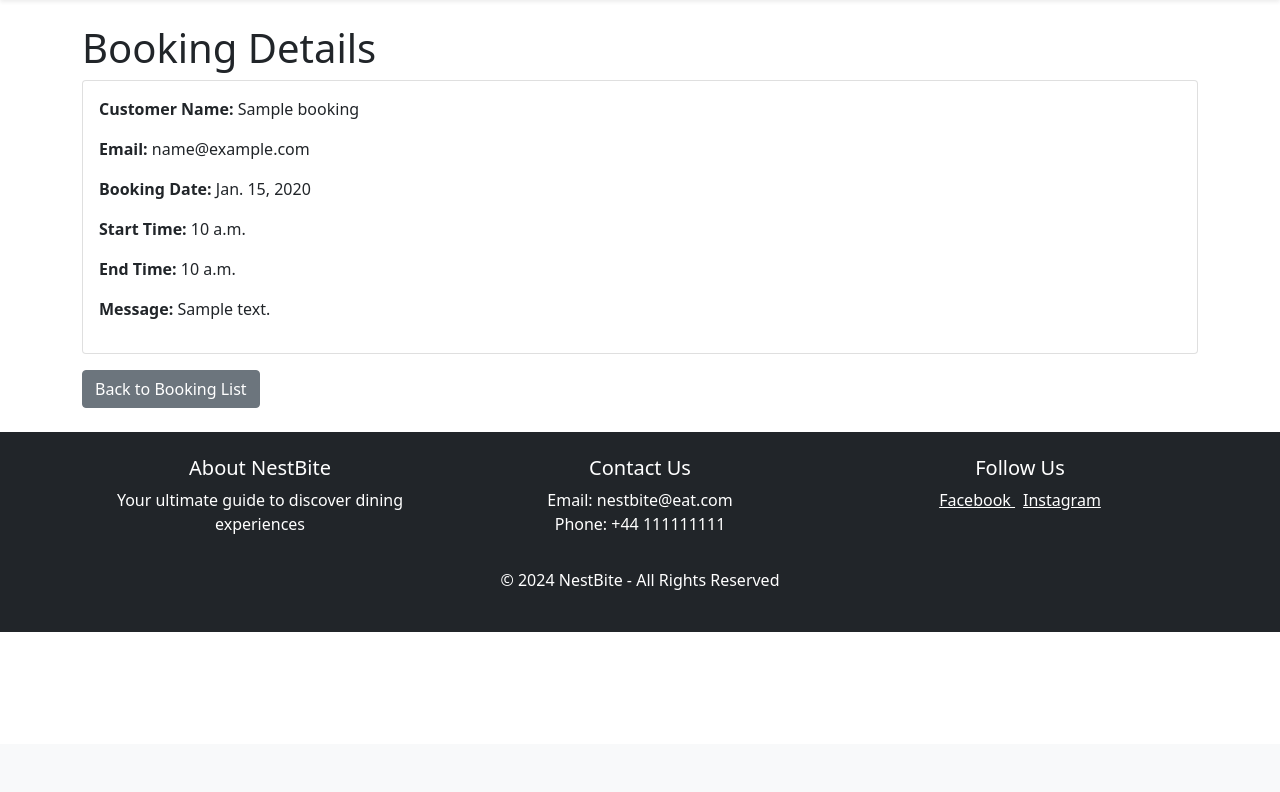
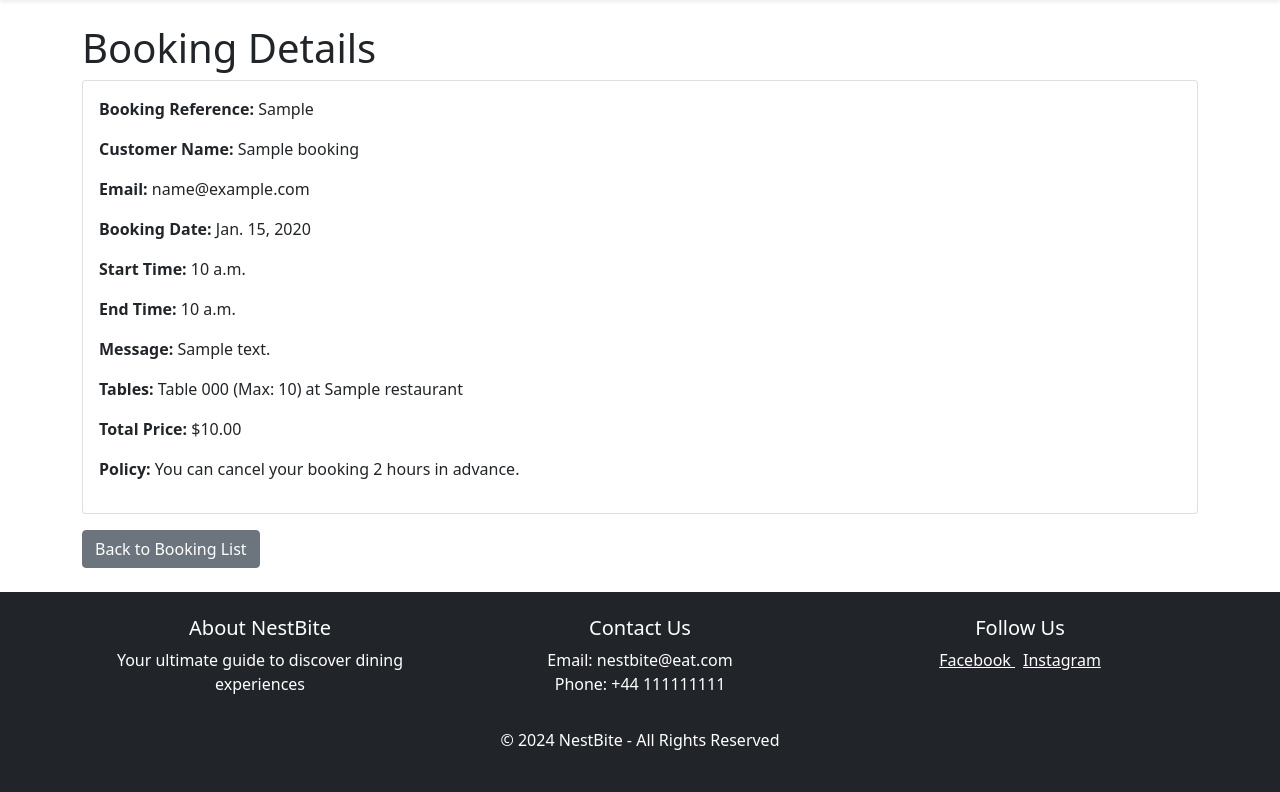
Before and after one commit to ValerioS05/nestbite, a Django app: page /booking/1/ in a window 1280 px wide. Shown: the part 56-848 px from the top of the page. Before the commit the page ends 688 px from the top, so only its background shows below. Run offline with Django 4.2, Linux system fonts and the light colour scheme; a user stored in the database is signed in; tables that the repository leaves empty hold one stand-in row (values such as "Sample post"); some libraries are stand-ins or nearby versions.

Commit message:
add property to model to calculate total price and display it

```diff
--- a/booking/forms.py
+++ b/booking/forms.py
@@ -17,3 +17,9 @@ class BookingForm(forms.ModelForm):
         # Filter tables based on the selected restaurant
         if restaurant_id: # Check if an id was provided
             self.fields['tables'].queryset = Table.objects.filter(restaurant_id=restaurant_id) # Filter tables of specified id
+
+            table_choices = [
+                (table.id, f"{table} - £{table.price:.2f}")  # Display the table and price
+                for table in self.fields['tables'].queryset
+            ]
+            self.fields['tables'].choices = table_choices
--- a/booking/models.py
+++ b/booking/models.py
@@ -44,6 +44,13 @@ class Booking(models.Model):
             self.booking_reference = Booking.generate_booking_reference()
         super().save(*args, **kwargs)
 
+
+    # Calculate the total price of the booking based on the tables booked
+    @property
+    def total_price(self):
+        return sum(table.price for table in self.tables.all())
+
+
     def cancel(self):
         """Cancels the booking if it's at least 2 hours before the booking time."""
         booking_datetime = timezone.make_aware(datetime.combine(self.booking_date, self.start_time))
--- a/templates/booking/booking_detail.html
+++ b/templates/booking/booking_detail.html
@@ -7,12 +7,16 @@
 
 <div class="card mb-3">
     <div class="card-body">
+        <p><strong>Booking Reference:</strong> {{ booking.booking_reference }}</p>
         <p><strong>Customer Name:</strong> {{ booking.customer_name }}</p>
         <p><strong>Email:</strong> {{ booking.customer_email }}</p>
         <p><strong>Booking Date:</strong> {{ booking.booking_date }}</p>
         <p><strong>Start Time:</strong> {{ booking.start_time }}</p>
         <p><strong>End Time:</strong> {{ booking.end_time }}</p>
         <p><strong>Message:</strong> {{ booking.message }}</p>
+        <p><strong>Tables:</strong> {{ booking.tables.all|join:", " }}</p>
+        <p><strong>Total Price:</strong> ${{ booking.total_price }}</p>
+        <p><strong>Policy:</strong> You can cancel your booking 2 hours in advance.</p>
     </div>
 </div>
 
```
